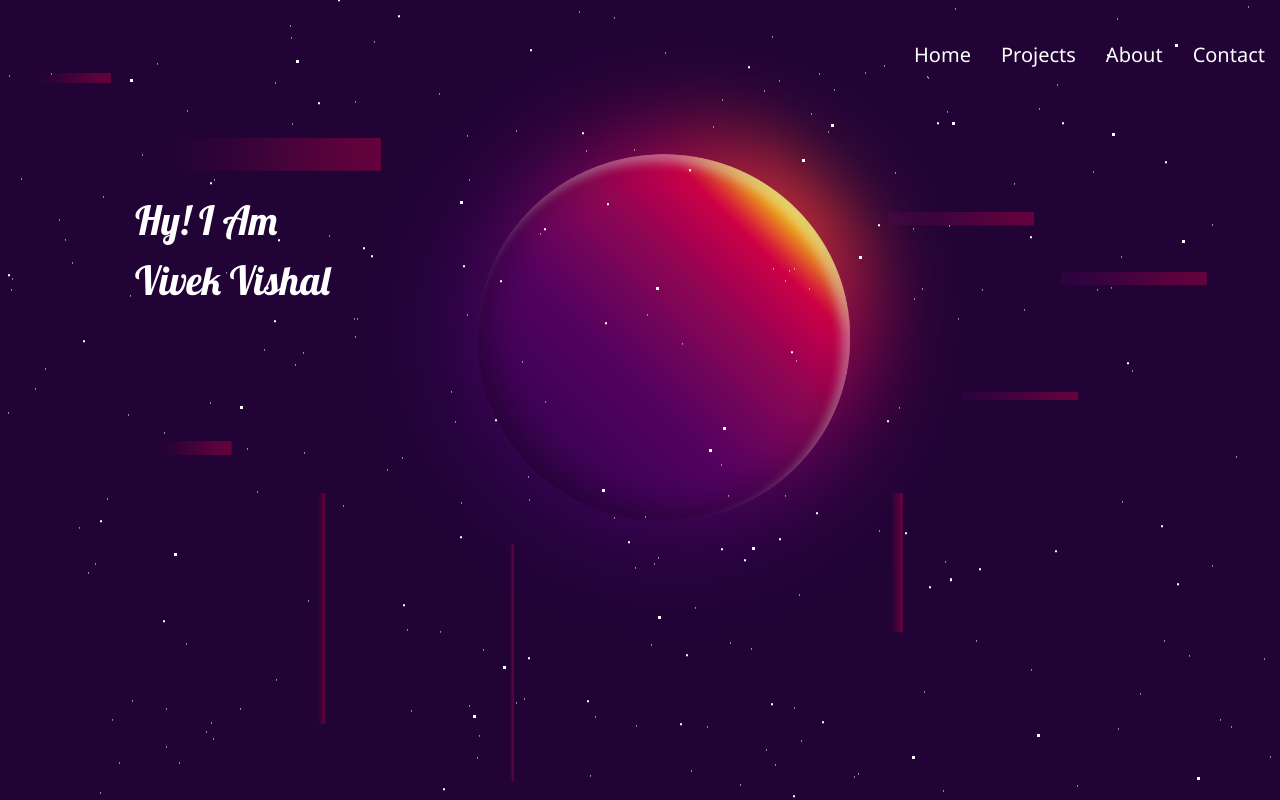
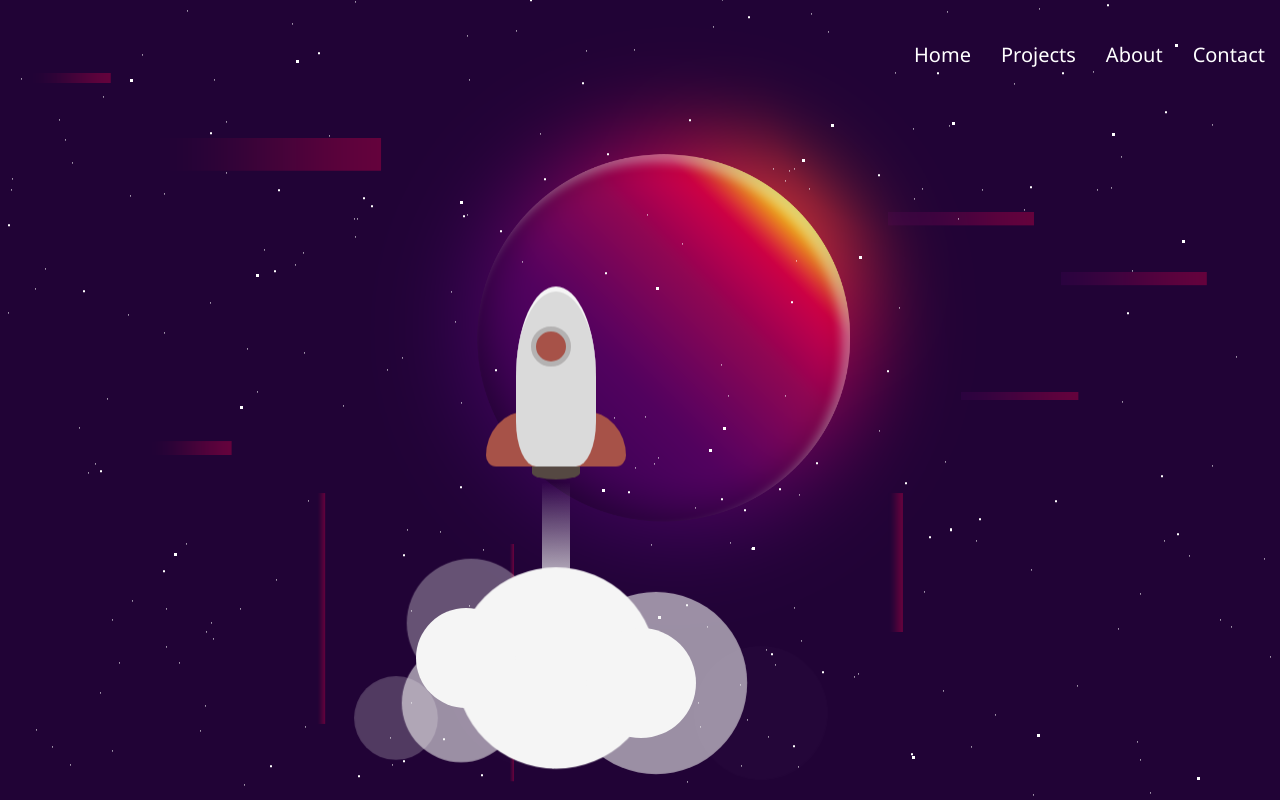
Before and after one commit to max-keviv/max-keviv.github.io, a React (Create React App) app: page / in a window 1280 px wide. Shown: the top 800 px of the page. Built offline with nearby package versions, Linux system fonts and the light colour scheme.

Commit message:
rocket and start

```diff
--- a/package.json
+++ b/package.json
@@ -8,6 +8,7 @@
     "@testing-library/react": "^11.2.7",
     "@testing-library/user-event": "^12.8.3",
     "jquery": "^3.6.0",
+    "node-sass": "^6.0.1",
     "react": "^17.0.2",
     "react-dom": "^17.0.2",
     "react-scripts": "4.0.3",
--- a/src/Body.css
+++ b/src/Body.css
@@ -2,40 +2,10 @@
 .content {
   text-align: left;
   color: white;
-  padding-left: 50px;
+  padding-left: 35px;
   font-family: "Lobster", cursive, Arial, sans-serif;
 }
 .name {
-  padding-top: 10%;
+  padding-top: 4%;
   font-size: 40px;
 }
-
-.typewriter h1 {
-  overflow: hidden; /* Ensures the content is not revealed until the animation */
-  border-right: 0.15em solid orange; /* The typwriter cursor */
-  white-space: nowrap; /* Keeps the content on a single line */
-  margin: 0 auto; /* Gives that scrolling effect as the typing happens */
-  letter-spacing: 0.15em; /* Adjust as needed */
-  animation: typing 3.5s steps(40, end), blink-caret 0.75s step-end infinite;
-}
-
-/* The typing effect */
-@keyframes typing {
-  from {
-    width: 0;
-  }
-  to {
-    width: 100%;
-  }
-}
-
-/* The typewriter cursor effect */
-@keyframes blink-caret {
-  from,
-  to {
-    border-color: transparent;
-  }
-  50% {
-    border-color: orange;
-  }
-}
--- a/src/Body.js
+++ b/src/Body.js
@@ -1,12 +1,30 @@
 import "./Body.css";
-
+import './rocket.scss';
 function Body()
 {
     return(
-        <div className="container">
-        <div className="content">
-        <p className="name">Hy! I Am<br/>Vivek Vishal</p></div>
-        </div>
+        <div>
+    <div class="rocket">
+    <div class="rocket-body">
+      <div class="body"></div>
+      <div class="fin fin-left"></div>
+      <div class="fin fin-right"></div>
+      <div class="window"></div>
+    </div>
+    <div class="exhaust-flame"></div>
+    <ul class="exhaust-fumes">
+      <li></li>
+      <li></li>
+      <li></li>
+      <li></li>
+      <li></li>
+      <li></li>
+      <li></li>
+      <li></li>
+      <li></li>
+      </ul>
+      </div>
+      </div>
     )
 }
 
--- a/src/Footer.js
+++ b/src/Footer.js
@@ -3,7 +3,7 @@ function Footer()
 {
     return(
         <div className="footer">
-            <p className="loveNote">Made With <span>❤️❤️❤️</span></p>
+            {/* <p className="loveNote">Made With <span>❤️❤️❤️</span></p> */}
         </div>
     )
 }
--- /dev/null
+++ b/src/rocket.scss
@@ -0,0 +1,207 @@
+$white: #f5f5f5;
+$lightgrey: #dadada;
+$midgrey: #b4b2b2;
+$darkgrey: #554842;
+$red: #f01a19;
+$darkred: #a75248;
+body {
+  min-height: 100vh;
+  background: linear-gradient(
+    to bottom,
+    $midgrey 0%,
+    $midgrey 70%,
+    $white 100%
+  );
+  overflow: hidden;
+}
+
+.rocket {
+  position: absolute;
+  top: 20%;
+  margin-top: 10%;
+  width: 80px;
+  left: calc(45% - 60px);
+  .rocket-body {
+    width: 80px;
+    left: calc(50% - 50px);
+    animation: bounce 0.5s infinite;
+    .body {
+      background-color: $lightgrey;
+      height: 180px;
+      left: calc(50% - 50px);
+      border-top-right-radius: 100%;
+      border-top-left-radius: 100%;
+      border-bottom-left-radius: 50%;
+      border-bottom-right-radius: 50%;
+      border-top: 5px solid $white;
+    }
+    &:before {
+      content: "";
+      position: absolute;
+      left: calc(50% - 24px);
+      width: 48px;
+      height: 13px;
+      background-color: $darkgrey;
+      bottom: -13px;
+      border-bottom-right-radius: 60%;
+      border-bottom-left-radius: 60%;
+    }
+  }
+  .window {
+    position: absolute;
+    width: 40px;
+    height: 40px;
+    border-radius: 100%;
+    background-color: $darkred;
+    left: calc(50% - 25px);
+    top: 40px;
+    border: 5px solid $midgrey;
+  }
+  .fin {
+    position: absolute;
+    z-index: -100;
+    height: 55px;
+    width: 50px;
+    background-color: $darkred;
+  }
+  .fin-left {
+    left: -30px;
+    top: calc(100% - 55px);
+    border-top-left-radius: 80%;
+    border-bottom-left-radius: 20%;
+  }
+  .fin-right {
+    right: -30px;
+    top: calc(100% - 55px);
+    border-top-right-radius: 80%;
+    border-bottom-right-radius: 20%;
+  }
+  .exhaust-flame {
+    position: absolute;
+    top: 90%;
+    width: 28px;
+    background: linear-gradient(to bottom, transparent 10%, $white 100%);
+    height: 150px;
+    left: calc(50% - 14px);
+    animation: exhaust 0.2s infinite;
+  }
+  .exhaust-fumes li {
+    width: 60px;
+    height: 60px;
+    background-color: $white;
+    list-style: none;
+    position: absolute;
+    border-radius: 100%;
+    &:first-child {
+      width: 200px;
+      height: 200px;
+      bottom: -300px;
+      animation: fumes 5s infinite;
+    }
+    &:nth-child(2) {
+      width: 150px;
+      height: 150px;
+      left: -120px;
+      top: 260px;
+      animation: fumes 3.2s infinite;
+    }
+    &:nth-child(3) {
+      width: 120px;
+      height: 120px;
+      left: -40px;
+      top: 330px;
+      animation: fumes 3s 1s infinite;
+    }
+    &:nth-child(4) {
+      width: 100px;
+      height: 100px;
+      left: -170px;
+      animation: fumes 4s 2s infinite;
+      top: 380px;
+    }
+    &:nth-child(5) {
+      width: 130px;
+      height: 130px;
+      left: -120px;
+      top: 350px;
+      animation: fumes 5s infinite;
+    }
+    &:nth-child(6) {
+      width: 200px;
+      height: 200px;
+      left: -60px;
+      top: 280px;
+      animation: fumes2 10s infinite;
+    }
+    &:nth-child(7) {
+      width: 100px;
+      height: 100px;
+      left: -100px;
+      top: 320px;
+    }
+    &:nth-child(8) {
+      width: 110px;
+      height: 110px;
+      left: 70px;
+      top: 340px;
+    }
+    &:nth-child(9) {
+      width: 90px;
+      height: 90px;
+      left: 200px;
+      top: 380px;
+      animation: fumes 20s infinite;
+    }
+  }
+}
+
+@keyframes fumes {
+  50% {
+    transform: scale(1.5);
+    background-color: transparent;
+  }
+  51% {
+    transform: scale(0.8);
+  }
+  100% {
+    background-color: $white;
+    transform: scale(1);
+  }
+}
+
+@keyframes bounce {
+  0% {
+    transform: translate3d(0px, 0px, 0);
+  }
+  50% {
+    transform: translate3d(0px, -4px, 0);
+  }
+  100% {
+    transform: translate3d(0px, 0px, 0);
+  }
+}
+
+@keyframes exhaust {
+  0% {
+    background: linear-gradient(to bottom, transparent 10%, $white 100%);
+  }
+  50% {
+    background: linear-gradient(to bottom, transparent 8%, $white 100%);
+  }
+  75% {
+    background: linear-gradient(to bottom, transparent 12%, $white 100%);
+  }
+}
+
+@keyframes fumes2 {
+  50% {
+    transform: scale(1.1);
+  }
+}
+
+@keyframes twinkle {
+  80% {
+    transform: scale(1.1);
+    opacity: 0.7;
+  }
+}
```
Also changed, not shown: src/App.scss (deleted, +0 -232 lines), 3 other files (tests, documents, lock files or other folders).
